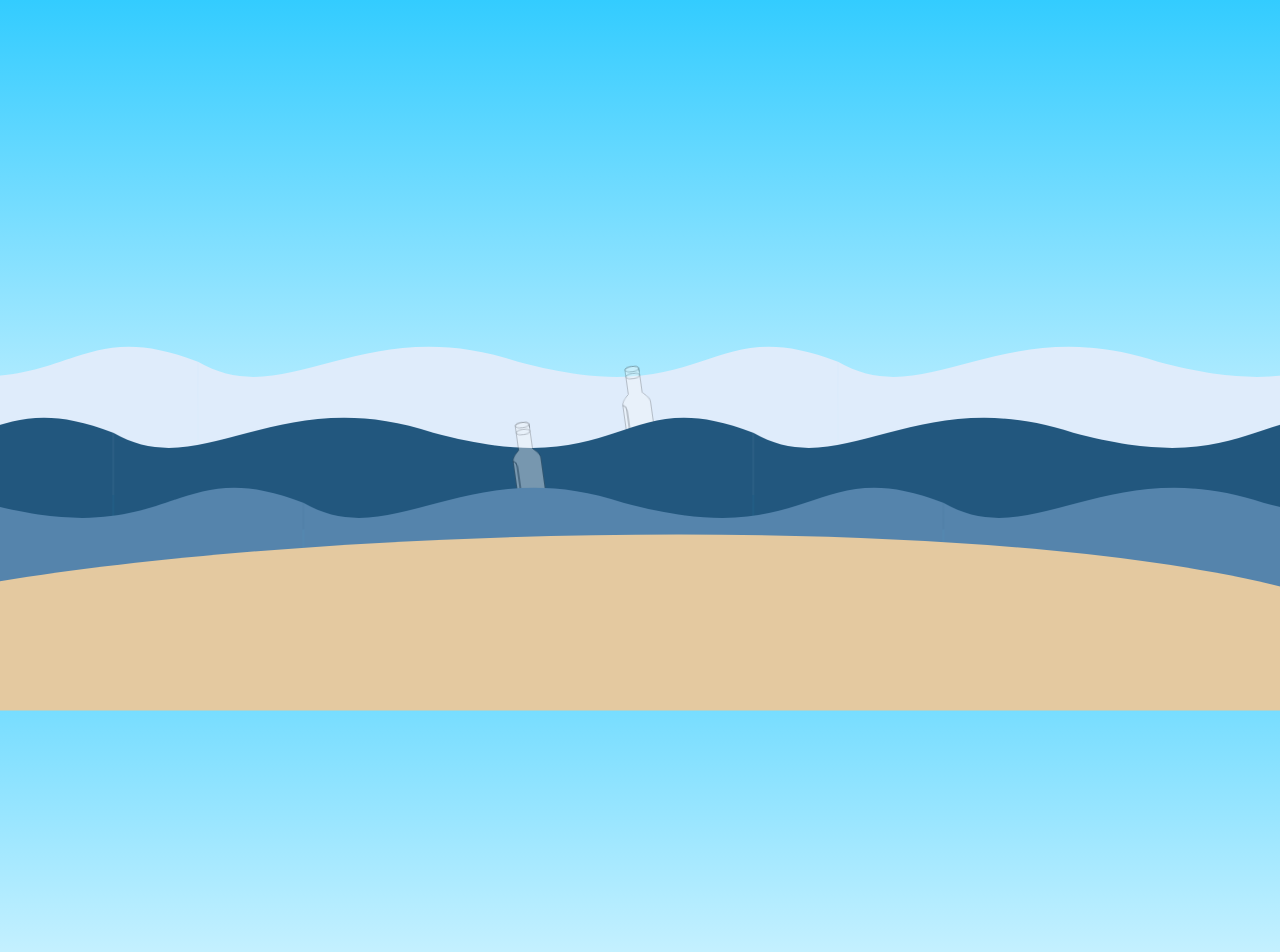
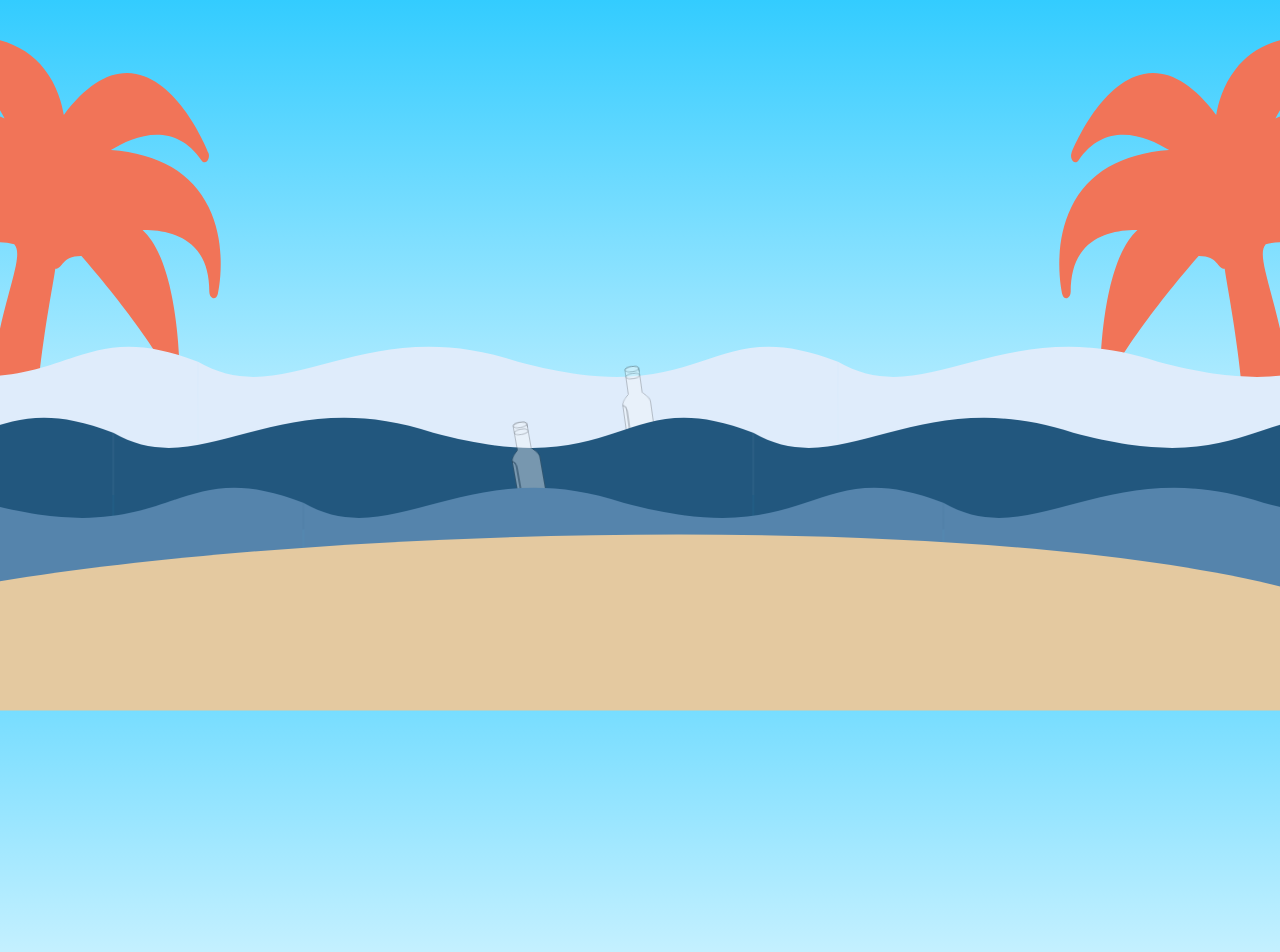
Before and after one commit to macsakarn/WebCoconut, a Nuxt app in the folder cocotree/: page / in a window 1280 px wide. Shown: the top 952 px of the page. Built offline with nearby package versions, Linux system fonts and the light colour scheme.

Commit message:
Edit : index
animetion bottle

```diff
--- a/cocotree/pages/index.vue
+++ b/cocotree/pages/index.vue
@@ -1,5 +1,21 @@
 <template>
   <div>
+    <svg viewBox="60 -210 500 2000" style="position: absolute">
+      <path
+        class="coconut"
+        fill="#f17458"
+        d="M 23 0 c -3.309 -6.455 0.484 -18.478 1 -21 c 0.949 0 0.66 -1.014 3 -1 c 3.996 3.102 10.32 8.621 10.32 10.261 c 0 0.271 0.223 0.498 0.494 0.5 c 0.002 0 0.004 0 0.006 0 c 0.271 0 0.494 -0.218 0.5 -0.487 c 0.01 -0.324 0.146 -7.995 -3.226 -11.444 c -0.334 -0.342 -0.69 -0.631 -1.069 -0.868 c 2.03 -0.018 4.68 0.252 6.276 1.607 c 0.938 0.794 1.394 1.852 1.394 3.233 c 0 0.245 0.18 0.454 0.42 0.493 c 0.246 0.042 0.477 -0.102 0.555 -0.333 c 0.051 -0.146 1.191 -3.645 -1.045 -6.761 c -1.93 -2.687 -5.705 -4.188 -11.24 -4.474 c 2.521 -1.077 7.221 -2.396 10.416 0.803 c 0.182 0.178 0.459 0.195 0.658 0.043 c 0.199 -0.153 0.254 -0.43 0.129 -0.647 c -0.131 -0.224 -3.229 -5.483 -8.312 -6.149 c -2.767 -0.357 -5.556 0.715 -8.297 3.206 c -0.224 -0.92 -0.781 -2.312 -2.188 -3.543 c -2.611 -2.291 -6.952 -3.072 -12.911 -2.315 c -0.081 0.008 -0.131 0.016 -0.147 0.02 c -0.267 0.049 -0.446 0.301 -0.404 0.569 s 0.283 0.448 0.559 0.419 c 0.024 -0.003 0.049 -0.007 0.074 -0.01 c 0.463 -0.047 4.023 -0.188 8.218 5.142 c -2.656 -0.812 -8.208 -2.04 -12.616 0.124 c -2.637 1.294 -4.436 3.603 -5.347 6.863 c -0.065 0.233 0.046 0.479 0.264 0.585 c 0.216 0.104 0.48 0.04 0.622 -0.156 c 0.04 -0.054 3.838 -5.123 12.46 -3.888 c -3.02 1.73 -10.212 6.608 -10.281 13.839 c -0.002 0.223 0.145 0.421 0.358 0.484 c 0.214 0.061 0.444 -0.023 0.563 -0.212 c 0.06 -0.093 6.012 -9.244 15.082 -7.825 c 1.91 1.432 -4.947 7.863 -3.285 22.921 "
+      ></path>
+    </svg>
+
+    <svg viewBox="-560 -210 500 2000" style="position: absolute">
+      <path
+        class="coconut2"
+        fill="#f17458"
+        d="M 23 0 c -3.309 -6.455 0.484 -18.478 1 -21 c 0.949 0 0.66 -1.014 3 -1 c 3.996 3.102 10.32 8.621 10.32 10.261 c 0 0.271 0.223 0.498 0.494 0.5 c 0.002 0 0.004 0 0.006 0 c 0.271 0 0.494 -0.218 0.5 -0.487 c 0.01 -0.324 0.146 -7.995 -3.226 -11.444 c -0.334 -0.342 -0.69 -0.631 -1.069 -0.868 c 2.03 -0.018 4.68 0.252 6.276 1.607 c 0.938 0.794 1.394 1.852 1.394 3.233 c 0 0.245 0.18 0.454 0.42 0.493 c 0.246 0.042 0.477 -0.102 0.555 -0.333 c 0.051 -0.146 1.191 -3.645 -1.045 -6.761 c -1.93 -2.687 -5.705 -4.188 -11.24 -4.474 c 2.521 -1.077 7.221 -2.396 10.416 0.803 c 0.182 0.178 0.459 0.195 0.658 0.043 c 0.199 -0.153 0.254 -0.43 0.129 -0.647 c -0.131 -0.224 -3.229 -5.483 -8.312 -6.149 c -2.767 -0.357 -5.556 0.715 -8.297 3.206 c -0.224 -0.92 -0.781 -2.312 -2.188 -3.543 c -2.611 -2.291 -6.952 -3.072 -12.911 -2.315 c -0.081 0.008 -0.131 0.016 -0.147 0.02 c -0.267 0.049 -0.446 0.301 -0.404 0.569 s 0.283 0.448 0.559 0.419 c 0.024 -0.003 0.049 -0.007 0.074 -0.01 c 0.463 -0.047 4.023 -0.188 8.218 5.142 c -2.656 -0.812 -8.208 -2.04 -12.616 0.124 c -2.637 1.294 -4.436 3.603 -5.347 6.863 c -0.065 0.233 0.046 0.479 0.264 0.585 c 0.216 0.104 0.48 0.04 0.622 -0.156 c 0.04 -0.054 3.838 -5.123 12.46 -3.888 c -3.02 1.73 -10.212 6.608 -10.281 13.839 c -0.002 0.223 0.145 0.421 0.358 0.484 c 0.214 0.061 0.444 -0.023 0.563 -0.212 c 0.06 -0.093 6.012 -9.244 15.082 -7.825 c 1.91 1.432 -4.947 7.863 -3.285 22.921 "
+      ></path>
+    </svg>
+
     <div class="groupwave">
       <div class="bigwave">
         <div style="width: 25%; position: relative">
@@ -37,11 +53,16 @@
       </div>
     </div>
 
-    <div v-for="item in bottles" :key="item.message" >
-      {{item.message}}
-    </div>
+    <!-- <div v-for="item in bottles" :key="item.message">
+      {{ item.message }}
+    </div> -->
 
-      <svg viewBox="-10 -20 300 300" style="position: absolute" class="bottle" key="row1">
+    <svg
+      viewBox="-10 -20 300 300"
+      style="position: absolute"
+      class="bottle"
+      key="row1"
+    >
       <path
         d="M 0 9 L 0 -7 C 0 -8 1 -9 1 -9 L 2 -10 L 2 -17 C 2 -18 6 -18 6 -17 C 6 -16 2 -16 2 -17 S 6 -18 6 -17 L 6 -16 L 6 -17 L 6 -15 C 6 -14 2 -14 2 -15 S 6 -16 6 -15 L 6 -10 L 7 -9 C 7 -9 8 -8 8 -7 L 8 -5 L 8 9 C 8 10 0 10 0 9 L 0 9 Q 1 8 1 6 L 1 -5 C 1 -5 1 -7 0 -7 C 1 -7 1 -5 1 -5 L 1 6 Q 1 8 0 9"
         stroke="#000000"
@@ -51,7 +72,6 @@
         onclick="alert('aaaaaa')"
       />
     </svg>
-
 
     <div class="groupwave2">
       <div class="bigwave2">
@@ -92,15 +112,21 @@
 
     <!-- <div style="position: absolute" class="bottle">sdadsad</div> -->
 
-    <svg viewBox="-10 -20 300 300" style="position: absolute" class="bottle2" onclick="alert('aaaaaa')" key="row2">
+    <div class="">
+      <!-- <div onclick="alert('AAAAA')" class="bottle2" style="z-index: 55;position: absolute;">☼</div> -->
+      <svg viewBox="-10 -20 300 300" style="position: absolute"  class="bottle2" key="row2">
         <path
           d="M 0 9 L 0 -7 C 0 -8 1 -9 1 -9 L 2 -10 L 2 -17 C 2 -18 6 -18 6 -17 C 6 -16 2 -16 2 -17 S 6 -18 6 -17 L 6 -16 L 6 -17 L 6 -15 C 6 -14 2 -14 2 -15 S 6 -16 6 -15 L 6 -10 L 7 -9 C 7 -9 8 -8 8 -7 L 8 -5 L 8 9 C 8 10 0 10 0 9 L 0 9 Q 1 8 1 6 L 1 -5 C 1 -5 1 -7 0 -7 C 1 -7 1 -5 1 -5 L 1 6 Q 1 8 0 9"
           stroke="#000000"
           stroke-width="0.15"
           fill="#F4F6F7"
-          class="insidebottle"
+          class="insidebottle2"
+          onclick="alert('AAAAA')"
         />
       </svg>
+
+      <!-- <button class="btnbottle">AAAAAA</button> -->
+    </div>
 
     <div class="groupwave3">
       <div class="bigwave3">
@@ -139,8 +165,6 @@
       </div>
     </div>
 
-
-
     <div class="groupsand">
       <div class="bigsand">
         <div style="width: 100%; position: relative">
@@ -155,7 +179,8 @@
 
 <script>
 export default {
-  data: {
+  data() {
+    return {
       bottles: [
         { message: 'JIM' },
         { message: 'JOSH' },
@@ -165,10 +190,9 @@ export default {
         { message: 'MAC' },
         { message: 'TAKAI' },
       ],
+    }
   },
-
 }
-
 </script>
 
 <style>
@@ -181,12 +205,13 @@ html {
 
 .wave {
   fill: #dfecfb;
+  z-index: 0;
 }
 
 .bigwave {
   display: flex;
   transform: scale(2);
-  /* right: 200vw; */
+  z-index: 0;
 }
 
 .groupwave {
@@ -194,16 +219,18 @@ html {
   right: 22vw;
   position: relative;
   animation: 10s linear infinite simplehamonic;
+  z-index: 0;
 }
 
 .wave2 {
   fill: #22577e;
+  z-index: 2;
 }
 
 .bigwave2 {
   display: flex;
   transform: scale(2);
-  /* right: 200vw; */
+  z-index: 2;
 }
 
 .groupwave2 {
@@ -211,16 +238,18 @@ html {
   right: 20vw;
   position: relative;
   animation: 13s linear infinite simplehamonic;
+  z-index: 2;
 }
 
 .wave3 {
   fill: #5584ac;
+  z-index: 4;
 }
 
 .bigwave3 {
   display: flex;
   transform: scale(2);
-  /* right: 200vw; */
+  z-index: 4;
 }
 
 .groupwave3 {
@@ -228,6 +257,7 @@ html {
   right: 18vw;
   position: relative;
   animation: 9s linear infinite simplehamonic;
+  z-index: 4;
 }
 
 .sand {
@@ -242,7 +272,7 @@ html {
 .groupsand {
   top: 40vh;
   position: relative;
-  z-index: 2;
+  z-index: 11;
 }
 
 .bottle {
@@ -250,6 +280,8 @@ html {
   top: 45vh;
   right: 18vw;
   animation: 15s linear 1s infinite bottleSimplehamonic;
+  z-index: 1;
+  /* width: auto; */
 }
 
 .bottle2 {
@@ -257,10 +289,43 @@ html {
   top: 52vh;
   right: 18vw;
   animation: 17s linear 1.5s infinite bottleSimplehamonic;
+  z-index: 3;
+}
+
+.groupbottle{
+  /* transform: scale(50); */
+  /* top: 45vh;
+  right: 18vw; */
+  /* position: relative; */
+  animation: 17s linear 1.5s infinite bottleSimplehamonic;
+}
+
+.btnbottle {
+  position: absolute;
+  z-index: 3;
+  top: 52vh;
+  right: 18vw;
+  animation: 17s linear 1.5s infinite bottleSimplehamonic;
 }
 
 .insidebottle {
+  /* padding: 10vw; */
   animation: 15s linear 2s infinite vibrate;
+  z-index: 1;
+}
+
+.insidebottle2 {
+  /* padding: 10vw; */
+  animation: 15s linear 2.5s infinite vibrate;
+  z-index: 3;
+}
+
+.coconut {
+  transform: scale(3.4, 5);
+}
+
+.coconut2 {
+  transform: scale(-3.4, 5);
 }
 
 @keyframes vibrate {
```
Lines whose indentation alone changed are shown as unchanged.
